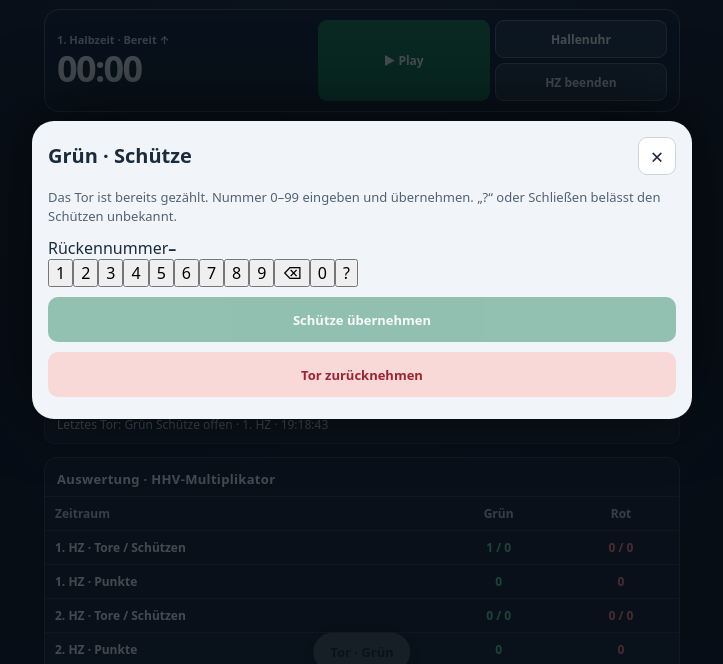
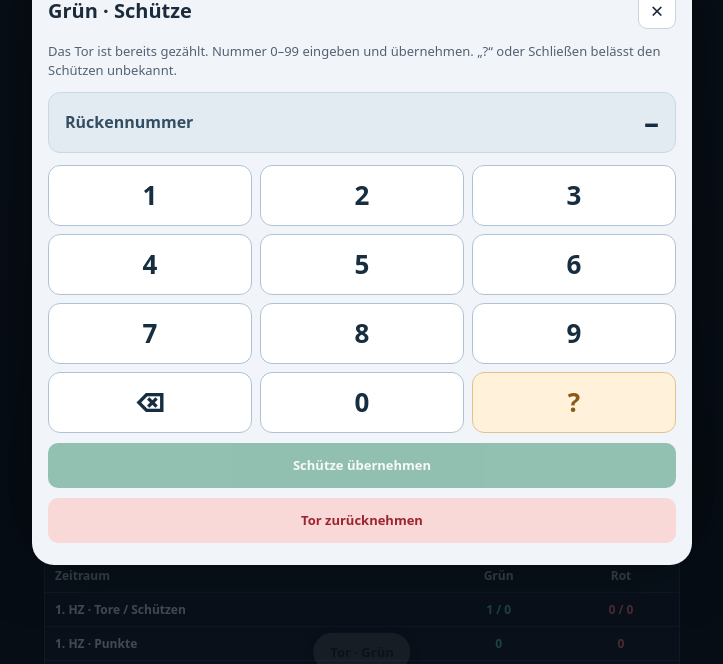
Before and after one commit to cbloecher/toolbox, a plain HTML site: page handball-e-jugend/index.html in a window 1280 px wide. Both pictures are taken after a click on the button 478 px from the left and 360 px from the top of the page. Shown: the part 130-794 px from the top of the page, without its empty margins (278-1001 px from the left). Drawn offline with Linux system fonts and the light colour scheme.

Commit message:
deploy: Torerfassung per Mannschaft und Schützen-Ziffernblock aktualisieren (styles.css)

```diff
--- a/handball-e-jugend/styles.css
+++ b/handball-e-jugend/styles.css
@@ -121,3 +121,24 @@ h1{margin:2px 0 0;font-size:24px;letter-spacing:-.04em;line-height:1}
 .clock-sync-fields label{margin:0}
 .clock-sync-fields input{text-align:center;font-size:25px;font-weight:850;font-variant-numeric:tabular-nums}
 .clock-sync-fields > span{align-self:end;padding-bottom:8px;text-align:center;font-size:25px;font-weight:850}
+
+/* Team-level one-tap goal entry; no preconfigured lineup or substitutes needed. */
+.team-tap{width:100%;flex:1;min-height:258px;padding:0;margin:0;display:flex;flex-direction:column;border:0;background:transparent;color:inherit;text-align:center}
+.team-tap .team-header{width:100%;min-height:144px}
+.team-tap .team-goals{display:block;width:100%;margin-top:7px;border:0;min-height:53px;font-size:54px;font-variant-numeric:tabular-nums;cursor:inherit}
+.team-tap:active:not(:disabled) .team-header{filter:brightness(1.14)}
+.team-tap:focus-visible{outline:3px solid #f7d769;outline-offset:-3px}
+.team-bottom{flex:1;width:100%;display:flex;flex-direction:column;align-items:center;padding:12px 7px 13px;gap:9px}
+.team-tap-hint{width:100%;background:color-mix(in srgb,var(--team),transparent 80%);border:1px solid color-mix(in srgb,var(--team),#c4d6e6 35%);color:#f4f8fc;font-weight:850;font-size:14px;padding:11px 6px;border-radius:10px}
+.team-scorer-caption{font-size:10px;letter-spacing:.045em;color:#b7c9db;font-weight:700}
+.team-scorers{width:100%;display:flex;flex-wrap:wrap;align-items:center;justify-content:center;gap:5px}
+.shooter-chip{background:#263d50;border:1px solid #496077;border-radius:7px;padding:5px 7px;font-size:11px;font-weight:800;color:#eaf3fb;white-space:nowrap}
+.unknown-chip{border-color:#94703c;color:#ffdf9e}
+.no-shooters{font-size:11px;color:#94a9bd}
+.keypad-preview{display:flex;align-items:center;justify-content:space-between;border:1px solid #c9d8e7;border-radius:12px;background:#e3ebf2;padding:9px 16px;margin-bottom:12px;font-weight:700;color:#344d61}
+.keypad-preview strong{font-size:30px;font-variant-numeric:tabular-nums;color:#152b40}
+.number-keypad{display:grid;grid-template-columns:repeat(3,minmax(0,1fr));gap:8px}
+.keypad-key{min-height:61px;border:1px solid #afc3d7;background:white;color:#172d40;border-radius:12px;font-size:26px;font-weight:850;touch-action:manipulation}
+.keypad-key:active{background:#cce3f5}
+.keypad-unknown{background:#fff1da;color:#8c5b18;border-color:#e0c290}
+@media(max-width:375px){.team-tap{min-height:240px}.team-tap .team-header{padding:11px 4px}.team-bottom{padding:9px 5px}.keypad-key{min-height:56px}}
```
